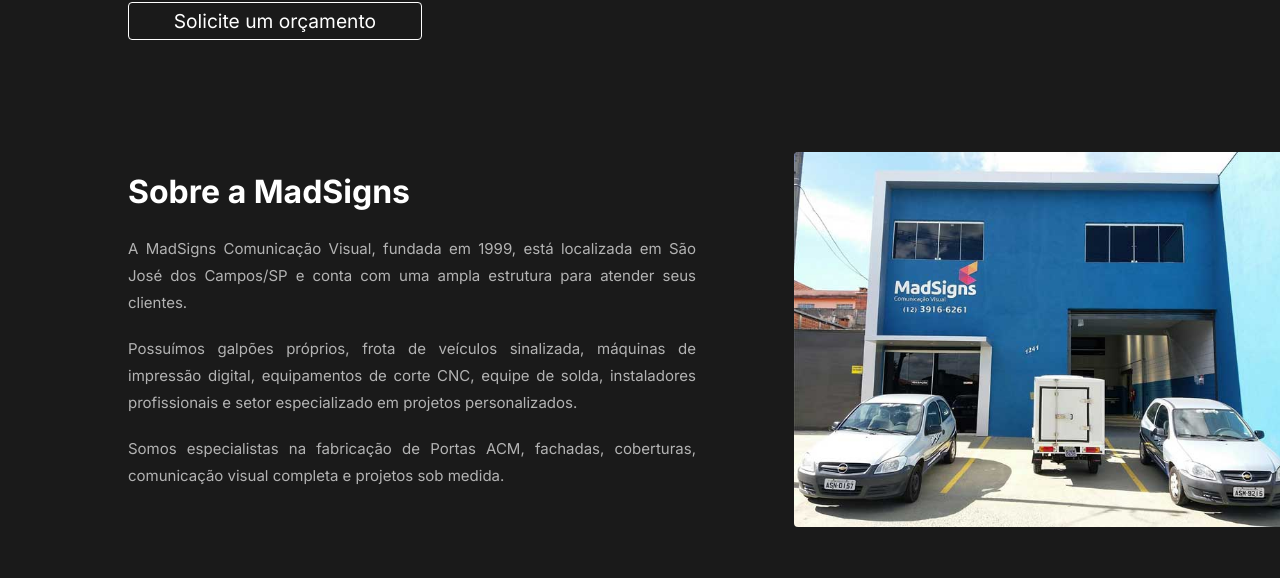
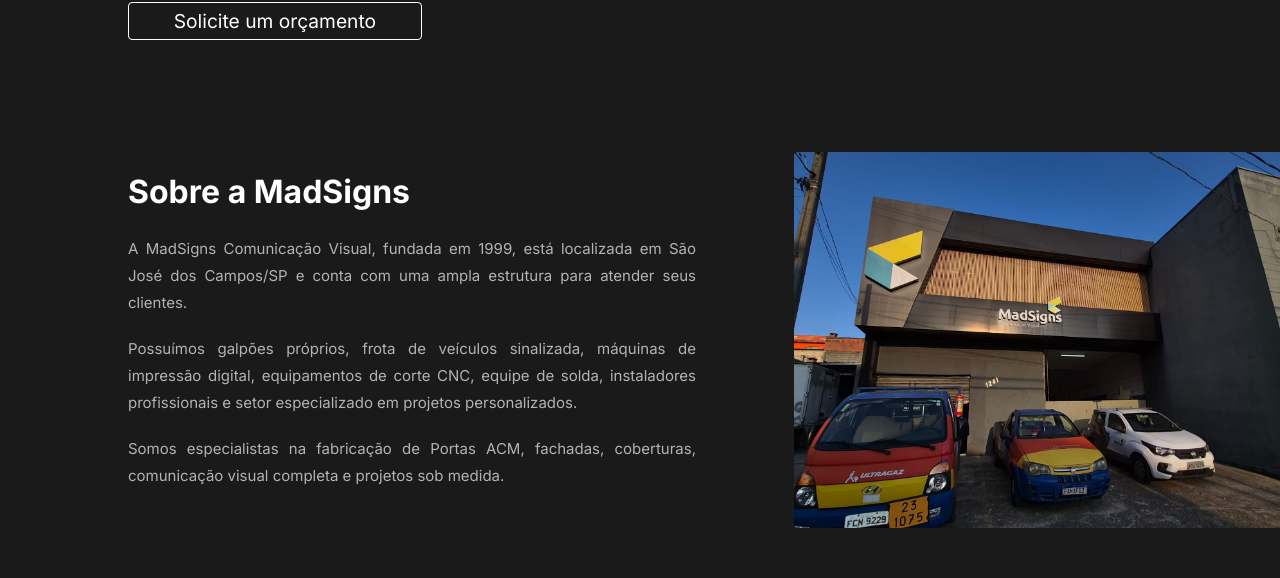
Before and after one commit to VitorSerpa/MadSignsWebSite, a Next.js app in the folder mad-signs-page/: page / in a window 1280 px wide. Shown: the part 1439-2017 px from the top of the page. Built offline with nearby package versions, Linux system fonts and the light colour scheme.

Commit message:
feat(nova fachada)

```diff
--- a/mad-signs-page/app/page.tsx
+++ b/mad-signs-page/app/page.tsx
@@ -52,7 +52,6 @@
     setSelectedImage(null);
   };
 
-  // fechar com ESC
   useEffect(() => {
     const handleKey = (e: KeyboardEvent) => {
       if (e.key === "Escape") closeModal();
@@ -61,7 +60,6 @@
     return () => window.removeEventListener("keydown", handleKey);
   }, []);
 
-  // zoom com scroll
   const handleWheel = (e: React.WheelEvent) => {
     e.preventDefault();
     const newZoom = zoom - e.deltaY * 0.001;
@@ -211,7 +209,7 @@
           </div>
 
           <div className={style.sobre_imagem}>
-            <img src="/images/empresa.jpg" alt="Estrutura da empresa" />
+            <img src="/images/fachada1.jpeg" alt="Estrutura da empresa" />
           </div>
         </div>
       </div>
```
Also changed, not shown: mad-signs-page/public/images/fachada0.jpeg (added), mad-signs-page/public/images/fachada1.jpeg (added).
